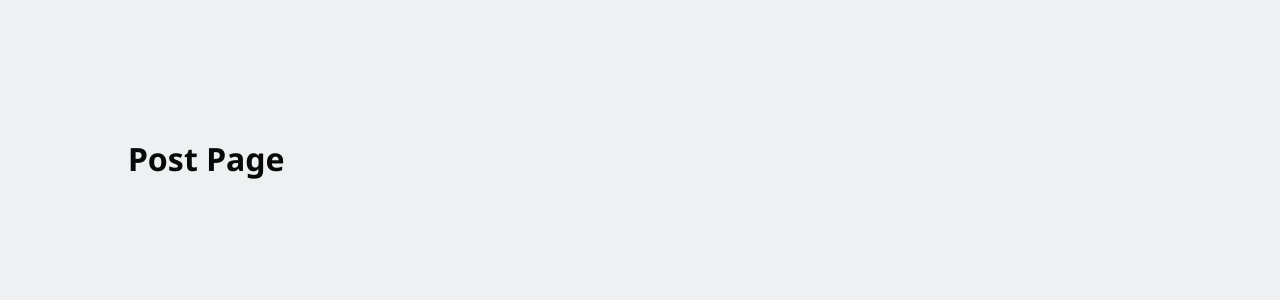
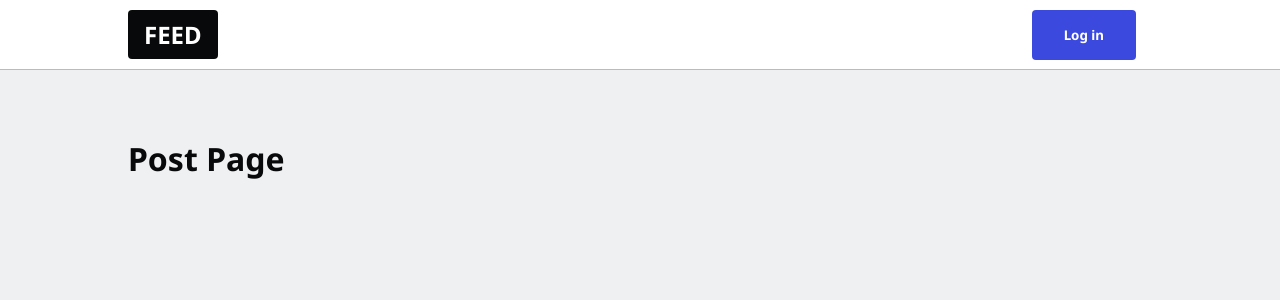
Before and after one commit to ChaseC99/fireblog, a Next.js app: page /1/1 in a window 1280 px wide. Shown: the top 300 px of the page. Built offline with nearby package versions, Linux system fonts and the light colour scheme.

Commit message:
Create navbar

```diff
--- a/components/Navbar.tsx
+++ b/components/Navbar.tsx
@@ -0,0 +1,38 @@
+import Link from "next/link";
+
+export default function Navbar( { }) {
+    const username: string = null
+
+    return (
+        <nav className="navbar">
+            <ul>
+                <li>
+                    <Link href='/'>
+                        <button className="btn-logo">FEED</button>
+                    </Link>
+                </li>
+                { username ? (
+                    <>
+                        <li className="push-left">
+                            <Link href='/admin'>
+                                <button className="btn-blue">Write Posts</button>
+                            </Link>
+                        </li>
+                        <li>
+                            <Link href="user">
+                                <img src="user.photoUrl"/>
+                            </Link>
+                        </li>
+                    </>
+                ) : (
+                    <li>
+                        <Link href='/enter'>
+                            <button className="btn-blue">Log in</button>
+                        </Link>
+                    </li>
+                )}
+
+            </ul>
+        </nav>
+    )
+}
--- a/pages/_app.tsx
+++ b/pages/_app.tsx
@@ -1,7 +1,14 @@
+import Navbar from '../components/Navbar'
 import '../styles/globals.css'
 
 function MyApp({ Component, pageProps }) {
-  return <Component {...pageProps} />
+  return (
+    <>
+      <Navbar />
+      <Component {...pageProps} />
+    </>
+  )
+
 }
 
 export default MyApp
```
